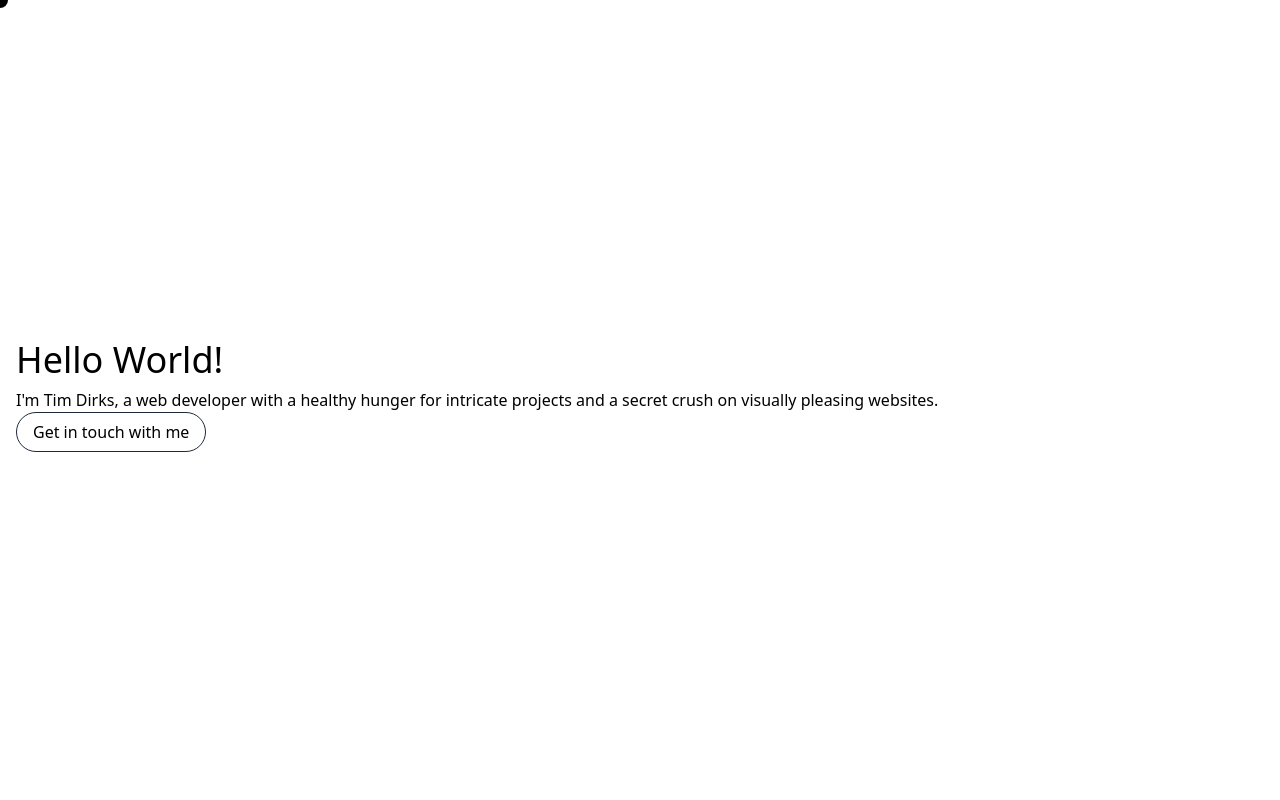
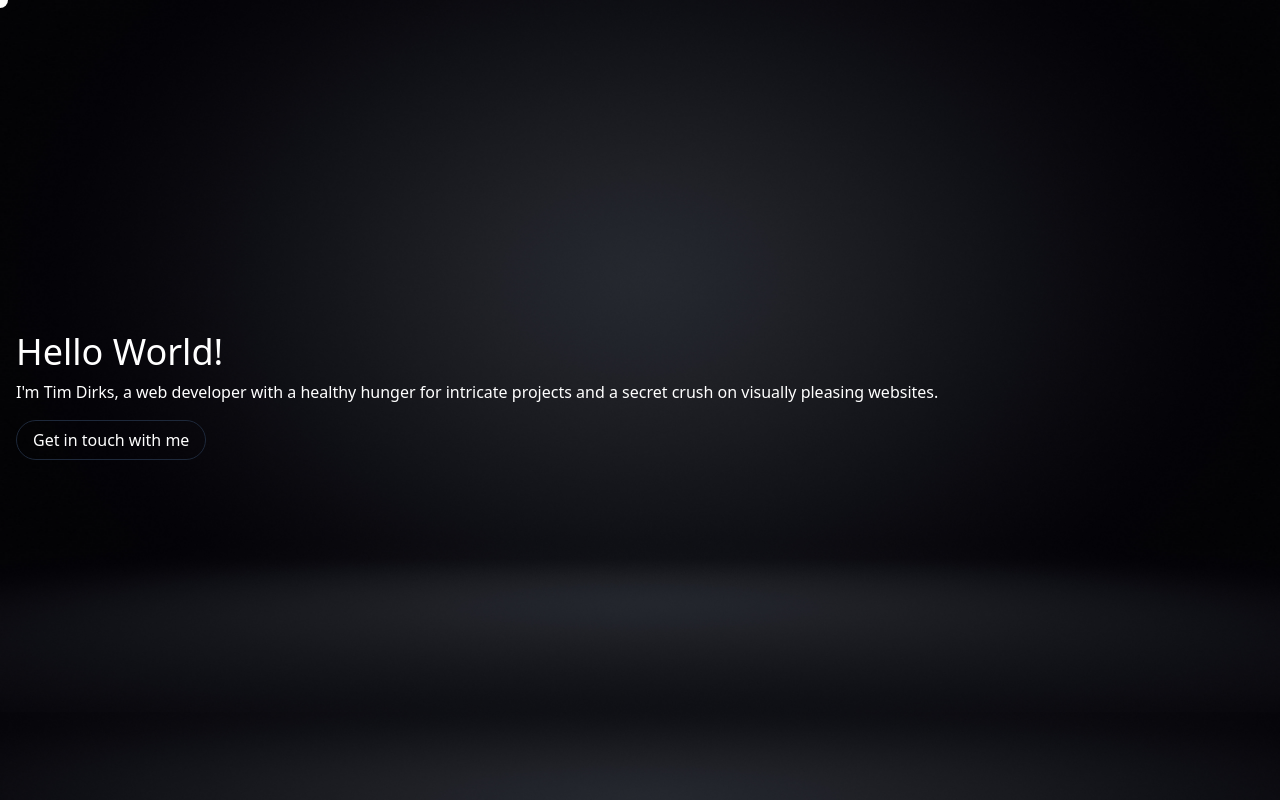
Before and after one commit to TimDirks/Portfolio, a Vue app: page / in a window 1280 px wide. Built offline with nearby package versions, Linux system fonts and the light colour scheme.

Commit message:
Add glint to buttons

```diff
--- a/src/components/Contact.vue
+++ b/src/components/Contact.vue
@@ -1,20 +1,21 @@
 <template>
     <div class="relative overflow-y-hidden pb-2">
-        <button
-            class="absolute h-10 rounded-full border border-slate-800 px-4 transition-placing duration-1000 ease-in-over-out"
+        <Btn
+            class="absolute h-10 px-4 transition-placement duration-1000 ease-in-over-out"
             :class="[socialsShown ? '-top-16' : 'top-0']"
             @click="toggleSocials"
         >
             {{ $t('socials.actions.getInTouch') }}
-        </button>
+        </Btn>
 
         <div class="space-x-4">
-            <a
+            <Btn
                 v-for="social in socials"
                 :key="`social-link-${social.name}`"
-                class="relative inline-flex h-10 w-10 items-center justify-center rounded-full border border-slate-800 transition-placing duration-1000 ease-in-over-out"
+                class="relative inline-flex h-10 w-10 items-center justify-center transition-placement duration-1000 ease-in-over-out"
                 :class="[socialsShown ? 'top-0' : '-top-16', social.delay]"
                 :href="$t(`socials.${social.name}.link`)"
+                tag="a"
                 target="_blank"
                 :title="$t(`socials.${social.name}.title`)"
             >
@@ -22,12 +23,13 @@
                     :icon="social.icon"
                     size="xl"
                 />
-            </a>
+            </Btn>
         </div>
     </div>
 </template>
 
 <script lang="ts" setup>
+import Btn from '@/components/common/Btn.vue';
 import {FontAwesomeIcon} from '@fortawesome/vue-fontawesome';
 import {ref} from 'vue';
 
--- /dev/null
+++ b/src/components/common/Btn.vue
@@ -0,0 +1,17 @@
+<template>
+    <component
+        :is="tag"
+        class="isolate overflow-hidden rounded-full border border-slate-800 before:absolute before:inset-y-0 before:left-full before:w-12 before:origin-bottom-left before:-skew-x-45 before:bg-slate-200 before:mix-blend-difference before:transition-placement before:duration-1000 before:ease-in-out hover:before:-left-24"
+    >
+        <slot />
+    </component>
+</template>
+
+<script lang="ts" setup>
+defineProps({
+    tag: {
+        type: String,
+        default: 'button',
+    },
+});
+</script>
--- a/src/layouts/Main.vue
+++ b/src/layouts/Main.vue
@@ -1,3 +1,5 @@
 <template>
-    <RouterView />
+    <div class="bg-dark-backdrop bg-cover bg-center">
+        <RouterView />
+    </div>
 </template>
--- a/src/pages/Home.vue
+++ b/src/pages/Home.vue
@@ -1,6 +1,6 @@
 <template>
-    <div class="container mx-auto flex min-h-screen flex-col justify-center px-4">
-        <Intro />
+    <div class="container mx-auto flex min-h-screen flex-col justify-center px-4 text-white">
+        <Intro class="mb-4" />
 
         <Contact />
     </div>
--- a/tailwind.config.js
+++ b/tailwind.config.js
@@ -6,14 +6,20 @@ export default {
     ],
     theme: {
         extend: {
+            backgroundImage: {
+                'dark-backdrop': 'url(\'/src/assets/img/dark-backdrop.jpg\')',
+            },
             colors: {
                 'gray-800': '#1a1a1a',
+            },
+            skew: {
+                45: '45deg',
             },
             transitionDelay: {
                 900: '900ms',
             },
             transitionProperty: {
-                placing: 'top, right, bottom, left',
+                placement: 'top, right, bottom, left',
             },
             transitionTimingFunction: {
                 'in-over-out': 'cubic-bezier(.45, -.35, .55, 1.35)',
```
Also changed, not shown: src/assets/img/dark-backdrop.jpg (added).
